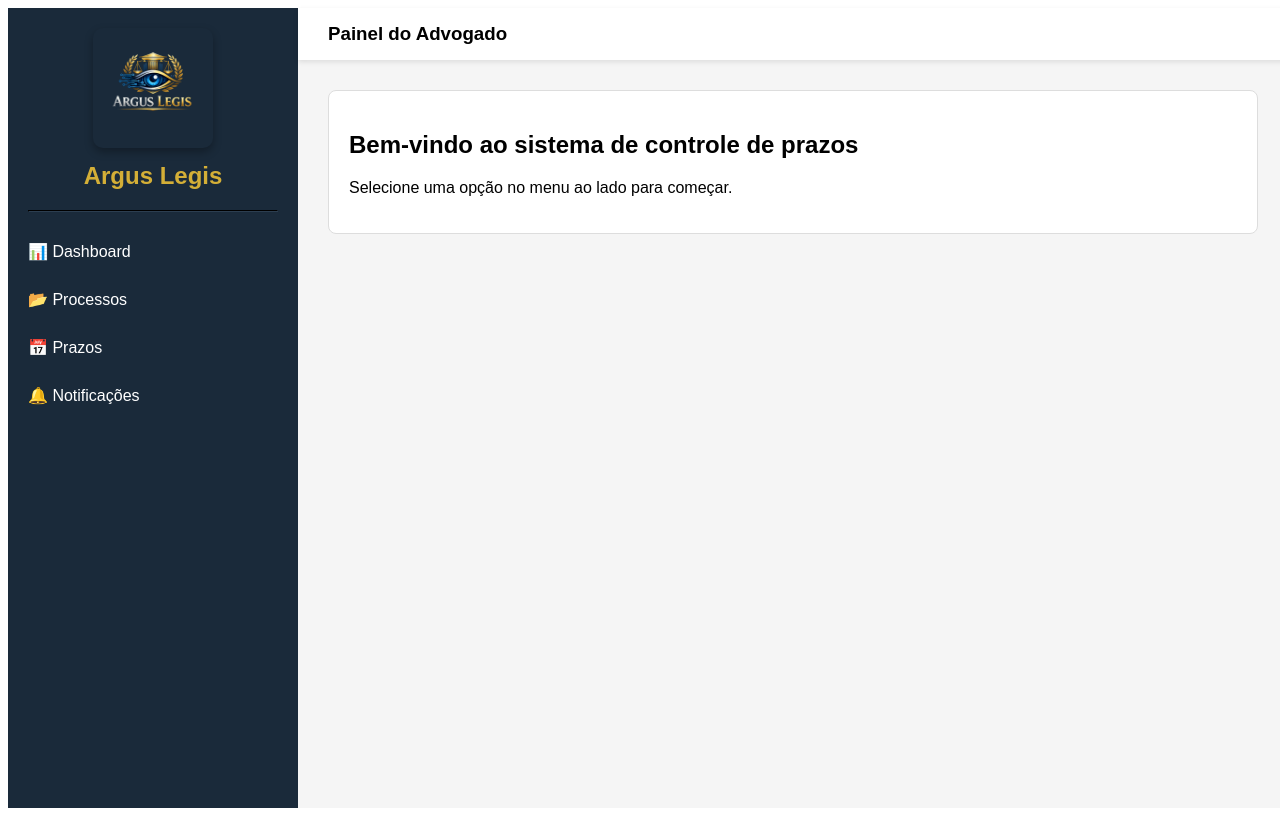
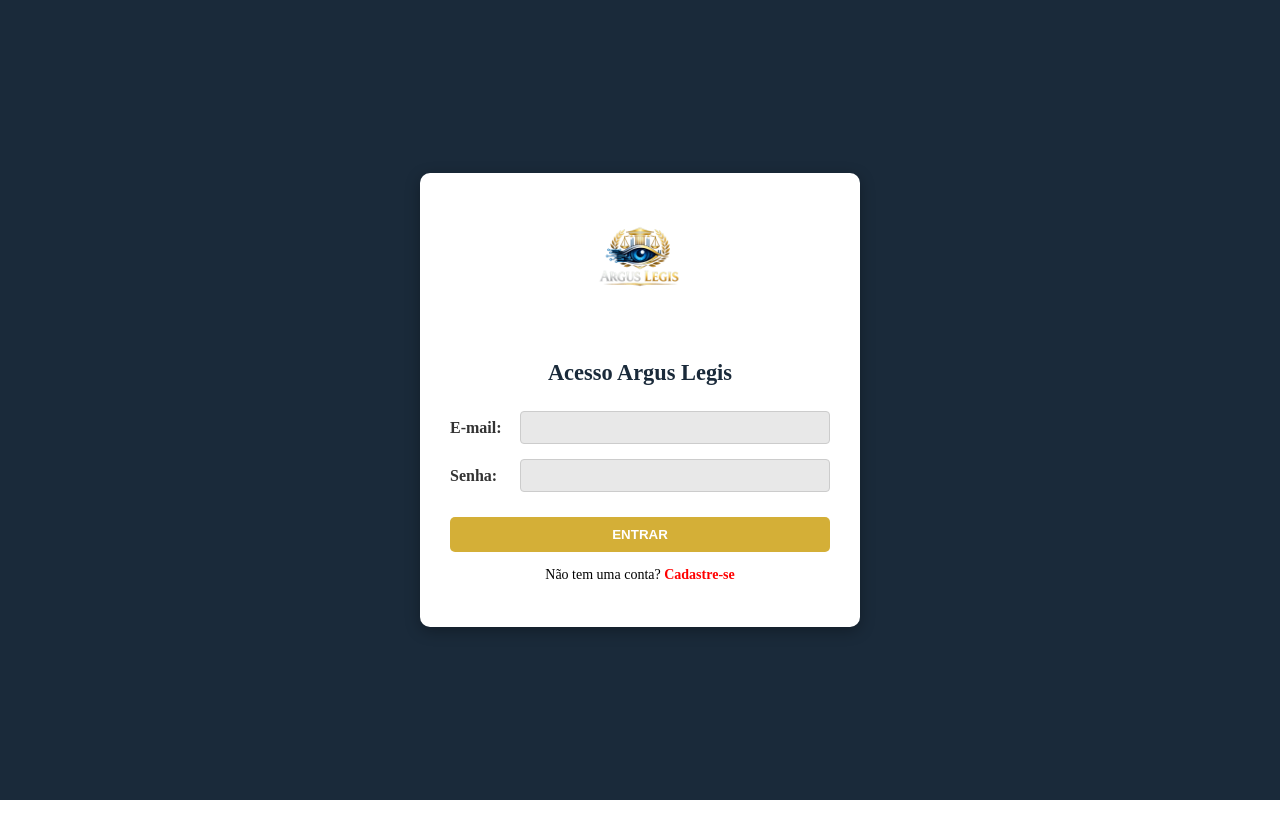
Before and after one commit to fernandoDCabral/projeto_final_integrador_1_argus_legis, a React (Vite) app in the folder frontend/: page / in a window 1280 px wide. Built offline with nearby package versions, Linux system fonts and the light colour scheme.

Commit message:
Ajuste no layout do Dashboard e implementação do fluxo de Cadastro no Login

```diff
--- a/frontend/index.html
+++ b/frontend/index.html
@@ -5,6 +5,16 @@
     <link rel="icon" type="image/svg+xml" href="/logo.jpg" />
     <meta name="viewport" content="width=device-width, initial-scale=1.0" />
     <title>Argus Legis</title>
+    <style>
+      body,
+      html {
+        margin: 0;
+        padding: 0;
+        height: 100vh;
+        width: 100vw;
+        overflow: hidden; /* Trava a rolagem global */
+      }
+    </style>
   </head>
   <body>
     <div id="root"></div>
--- a/frontend/src/App.tsx
+++ b/frontend/src/App.tsx
@@ -1,91 +1,21 @@
-import React from "react";
+// src/App.tsx
+import React, { useState } from "react";
+import Dashboard from "./pages/Dashboard";
+import Login from "./pages/Login"; // Vamos criar esse já já
 
 function App() {
+  // Esse "state" vai controlar se mostramos Login ou Dashboard
+  const [estaLogado, setEstaLogado] = useState(false);
+
   return (
-    <div
-      style={{
-        display: "flex",
-        height: "100vh",
-        width: "100vw",
-        margin: 0,
-        fontFamily: "sans-serif",
-      }}
-    >
-      {/* 1. MENU LATERAL (Sidebar) */}
-      <aside
-        style={{
-          width: "250px",
-          backgroundColor: "#1a2a3a",
-          color: "white",
-          padding: "20px",
-        }}
-      >
-        {/* LOGO ADICIONADA AQUI */}
-        <div style={{ textAlign: "center", marginBottom: "20px" }}>
-          <img
-            src="/logo.jpg"
-            alt="Argus Legis Logo"
-            style={{
-              width: "120px",
-              borderRadius: "10px",
-              boxShadow: "0 4px 8px rgba(0,0,0,0.3)",
-            }}
-          />
-          <h2
-            style={{ color: "#D4AF37", marginTop: "10px", fontSize: "1.5rem" }}
-          >
-            Argus Legis
-          </h2>
-        </div>
-
-        <hr style={{ borderColor: "#2c3e50" }} />
-
-        <ul style={{ listStyle: "none", padding: 0, lineHeight: "3em" }}>
-          <li style={{ cursor: "pointer", transition: "0.3s" }}>
-            📊 Dashboard
-          </li>
-          <li style={{ cursor: "pointer" }}>📂 Processos</li>
-          <li style={{ cursor: "pointer" }}>📅 Prazos</li>
-          <li style={{ cursor: "pointer" }}>🔔 Notificações</li>
-        </ul>
-      </aside>
-
-      {/* 2. CONTEÚDO PRINCIPAL */}
-      <main
-        style={{
-          flex: 1,
-          backgroundColor: "#f5f5f5",
-          display: "flex",
-          flexDirection: "column",
-        }}
-      >
-        {/* Cabeçalho superior */}
-        <header
-          style={{
-            padding: "15px 30px",
-            backgroundColor: "white",
-            boxShadow: "0 2px 5px rgba(0,0,0,0.1)",
-          }}
-        >
-          <h3 style={{ margin: 0 }}>Painel do Advogado</h3>
-        </header>
-
-        {/* Área de trabalho (onde as telas vão aparecer) */}
-        <section style={{ padding: "30px", flex: 1 }}>
-          <div
-            style={{
-              backgroundColor: "white",
-              padding: "20px",
-              borderRadius: "8px",
-              border: "1px solid #ddd",
-            }}
-          >
-            <h2>Bem-vindo ao sistema de controle de prazos</h2>
-            <p>Selecione uma opção no menu ao lado para começar.</p>
-          </div>
-        </section>
-      </main>
-    </div>
+    <>
+      {estaLogado ? (
+        <Dashboard onLogout={() => setEstaLogado(false)}/>
+      ) : (
+        // Passamos a função de logar para dentro do Login
+        <Login onLogin={() => setEstaLogado(true)} />
+      )}
+    </>
   );
 }
 
--- /dev/null
+++ b/frontend/src/pages/Dashboard.tsx
@@ -0,0 +1,96 @@
+// src/pages/Dashboard.tsx
+import React from "react";
+
+// 1. Definimos que o Dashboard agora aceita o onLogout
+interface DashboardProps {
+  onLogout: () => void;
+}
+
+export default function Dashboard({ onLogout }: DashboardProps) {
+  return (
+    <div
+      style={{
+        display: "flex",
+        height: "100vh",
+        width: "100vw",
+        margin: 0,
+        fontFamily: "sans-serif",
+      }}
+    >
+      {/* MENU LATERAL */}
+      <aside
+        style={{
+          width: "250px",
+          backgroundColor: "#1a2a3a",
+          color: "white",
+          padding: "20px",
+          display: "flex", // Ativa o modo flex
+          flexDirection: "column", // Organiza os itens em pé
+          height: "100vh", // Força a altura da tela
+          boxSizing: "border-box", // Garante que o padding não aumente o tamanho
+        }}
+      >
+        {/* Conteúdo Superior (Logo e Menu) */}
+        <div style={{ flex: 1 }}>
+          <div style={{ textAlign: "center", marginBottom: "20px" }}>
+            <img
+              src="/logo.jpg"
+              alt="Logo"
+              style={{ width: "100px", borderRadius: "8px" }}
+            />
+            <h2 style={{ color: "#D4AF37", marginTop: "10px" }}>Argus Legis</h2>
+          </div>
+
+          <ul style={{ listStyle: "none", padding: 0, lineHeight: "3em" }}>
+            <li style={{ cursor: "pointer" }}>📊 Dashboard</li>
+            <li style={{ cursor: "pointer" }}>📂 Processos</li>
+            <li style={{ cursor: "pointer" }}>📅 Prazos</li>
+          </ul>
+        </div>
+
+        {/* Botão Sair - O 'flex: 1' acima vai empurrar este botão para o rodapé */}
+        <button
+          onClick={onLogout}
+          style={{
+            backgroundColor: "#c0392b",
+            color: "white",
+            border: "none",
+            padding: "12px",
+            borderRadius: "5px",
+            cursor: "pointer",
+            fontWeight: "bold",
+            width: "100%",
+          }}
+        >
+          🚪 Sair do Sistema
+        </button>
+      </aside>
+
+      {/* CONTEÚDO PRINCIPAL (Main) */}
+      <main style={{ flex: 1, backgroundColor: "#f5f5f5" }}>
+        <header
+          style={{
+            padding: "15px 30px",
+            backgroundColor: "white",
+            boxShadow: "0 2px 5px rgba(0,0,0,0.1)",
+          }}
+        >
+          <h3 style={{ margin: 0 }}>Painel do Advogado</h3>
+        </header>
+        <section style={{ padding: "30px" }}>
+          <div
+            style={{
+              backgroundColor: "white",
+              padding: "20px",
+              borderRadius: "8px",
+              border: "1px solid #ddd",
+            }}
+          >
+            <h2>Bem-vindo ao sistema!</h2>
+            <p>Você está logado com sucesso.</p>
+          </div>
+        </section>
+      </main>
+    </div>
+  );
+}
--- /dev/null
+++ b/frontend/src/pages/Login.tsx
@@ -0,0 +1,107 @@
+import React, { useState } from 'react';
+
+interface LoginProps {
+  onLogin: () => void;
+}
+
+export default function Login({ onLogin }: LoginProps) {
+  const [isCadastro, setIsCadastro] = useState(false);
+  const [perfil, setPerfil] = useState('Advogado');
+
+  const handleSubmit = (e: React.FormEvent) => {
+    e.preventDefault();
+    // No futuro, aqui enviaremos para o Python/PostgreSQL [cite: 119]
+    onLogin();
+  };
+
+  return (
+    <div style={containerStyle}>
+      <div style={cardStyle}>
+        <img src="/logo.jpg" alt="Argus Legis" style={logoStyle} />
+
+        <h2 style={titleStyle}>{isCadastro ? 'Cadastro' : 'Acesso Argus Legis'}</h2>
+
+        <form onSubmit={handleSubmit} style={formStyle}>
+          {isCadastro && (
+            <div style={rowStyle}>
+              <label style={labelStyle}>Nome:</label>
+              <input type="text" style={inputStyle} required />
+            </div>
+          )}
+
+          <div style={rowStyle}>
+            <label style={labelStyle}>E-mail:</label>
+            <input type="email" style={inputStyle} required />
+          </div>
+
+          <div style={rowStyle}>
+            <label style={labelStyle}>Senha:</label>
+            <input type="password" style={inputStyle} required />
+          </div>
+
+          {isCadastro && (
+            <div style={rowStyle}>
+              <label style={labelStyle}>Tipo:</label>
+              <select
+                value={perfil}
+                onChange={(e) => setPerfil(e.target.value)}
+                style={inputStyle}
+              >
+                <option value="Advogado">Advogado</option>
+                <option value="Administrador">Administrador</option>
+              </select>
+            </div>
+          )}
+
+          <button type="submit" style={buttonStyle}>
+            {isCadastro ? 'Cadastrar' : 'ENTRAR'}
+          </button>
+        </form>
+
+        <p style={toggleTextStyle}>
+          {isCadastro ? 'Já possui uma conta? ' : 'Não tem uma conta? '}
+          <span
+            onClick={() => setIsCadastro(!isCadastro)}
+            style={linkStyle}
+          >
+            {isCadastro ? 'Faça Login' : 'Cadastre-se'}
+          </span>
+        </p>
+      </div>
+    </div>
+  );
+}
+
+// --- ESTILOS (Baseados na sua imagem) ---
+const containerStyle = {
+  height: '100vh', width: '100vw', display: 'flex',
+  justifyContent: 'center', alignItems: 'center', backgroundColor: '#1a2a3a'
+};
+
+const cardStyle = {
+  backgroundColor: 'white', padding: '30px', borderRadius: '10px',
+  width: '380px', textAlign: 'center' as const, boxShadow: '0 4px 15px rgba(0,0,0,0.3)'
+};
+
+const logoStyle = { width: '120px', marginBottom: '15px' };
+
+const titleStyle = { color: '#1a2a3a', marginBottom: '25px', fontSize: '1.4rem' };
+
+const formStyle = { display: 'flex', flexDirection: 'column' as const, gap: '15px' };
+
+const rowStyle = { display: 'flex', alignItems: 'center', justifyContent: 'space-between' };
+
+const labelStyle = { fontWeight: 'bold', color: '#333', minWidth: '60px', textAlign: 'left' as const };
+
+const inputStyle = {
+  flex: 1, padding: '8px', borderRadius: '4px', border: '1px solid #ccc', marginLeft: '10px', backgroundColor: '#e8e8e8'
+};
+
+const buttonStyle = {
+  backgroundColor: '#D4AF37', color: 'white', padding: '10px', border: 'none',
+  borderRadius: '5px', cursor: 'pointer', fontWeight: 'bold' as const, marginTop: '10px'
+};
+
+const toggleTextStyle = { marginTop: '15px', fontSize: '14px' };
+
+const linkStyle = { color: 'red', cursor: 'pointer', fontWeight: 'bold' as const };
```
